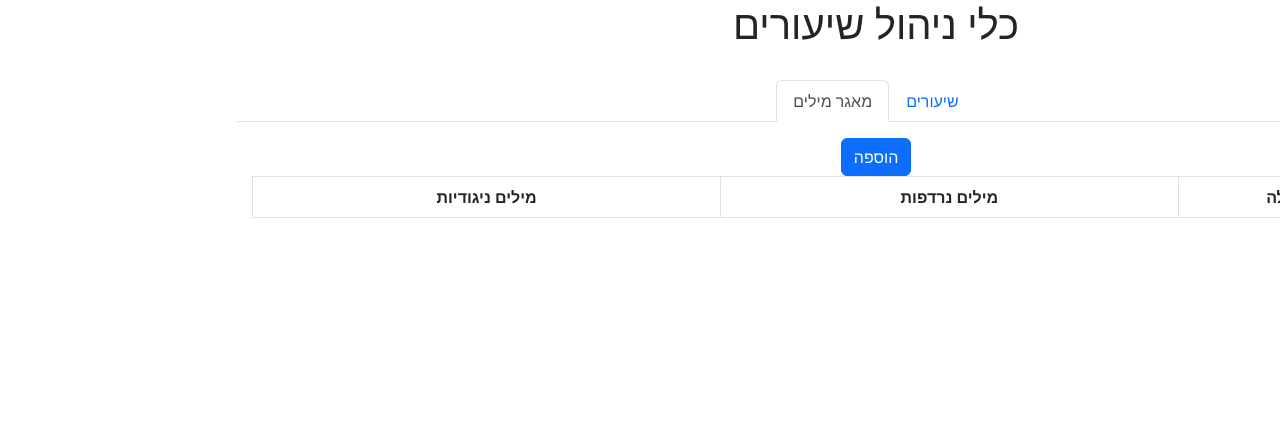
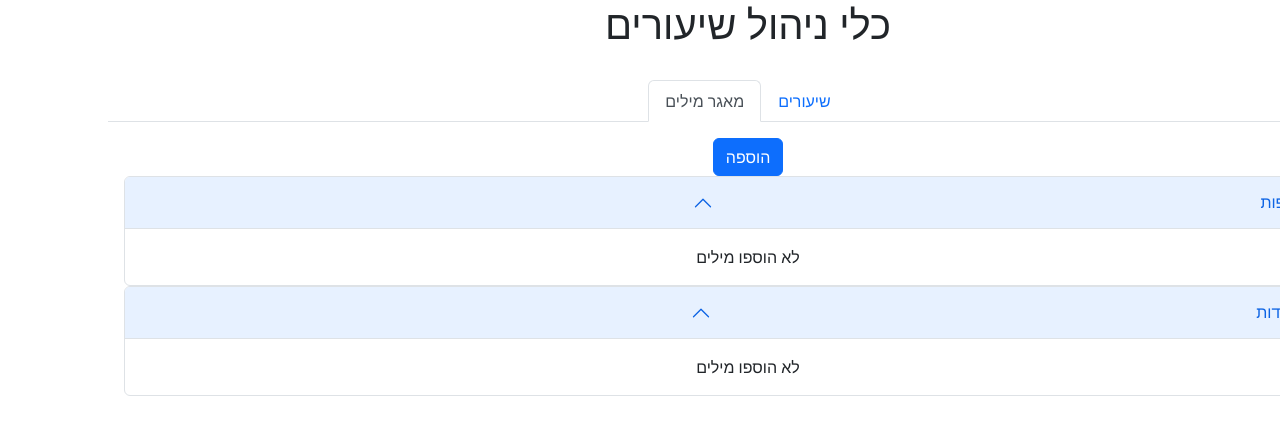
Before and after one commit to DevShai/ad6-lessons-tool, a React (Create React App) app: page / in a window 1280 px wide. Both pictures are taken after a click on the tab "מאגר מילים". Shown: the top 434 px of the page. Built offline with nearby package versions, Linux system fonts and the light colour scheme.

Commit message:
added words list

```diff
--- a/src/components/QuestionsForms/Synonyms.tsx
+++ b/src/components/QuestionsForms/Synonyms.tsx
@@ -27,6 +27,9 @@ export default function QuestionFormSynonyms(props) {
     useEffect(() => {
         questionData.pairs = pairs
         questionData.mode = questionMode
+        pairs.forEach(pair => {
+            pair.type = questionMode
+        });
         setQuestionData({ ...questionData })
     }, [pairs, questionMode])
 
--- a/src/pages/MainPage.tsx
+++ b/src/pages/MainPage.tsx
@@ -1,15 +1,12 @@
-import LessonsList from 'src/components/lessons/LessonsList';
-import NewLessonDialog from 'src/components/lessons/NewLessonDialog';
-import { Button, Container, Form, FormLabel } from 'react-bootstrap';
+import { Container } from 'react-bootstrap';
 import { useState } from 'react';
-import EditLesson from '../components/lessons/EditLesson';
 import 'src/assets/styles/MainPage.css'
 import React from 'react';
 import { useLocalStorage } from 'usehooks-ts';
 import Tab from 'react-bootstrap/Tab';
 import Tabs from 'react-bootstrap/Tabs';
 import LessonsTab from './LessonsTab';
-import { Lesson, QUESTION_TYPES, QuestionDataSynonyms, WordData, WordsPair } from 'src/types/datatypes';
+import { Lesson, QUESTION_TYPES, QuestionDataSynonyms, WordsPair } from 'src/types/datatypes';
 import WordsTab from './WordsTab';
 
 export default function MainPage() {
@@ -49,7 +46,7 @@ export default function MainPage() {
                         setLessonsList={setLessonsList} />
                 </Tab>
                 <Tab title="מאגר מילים" eventKey={"words"}>
-                    <WordsTab words={getAllPairs()}/>
+                    <WordsTab pairs={getAllPairs()}/>
                 </Tab>
 
             </Tabs>
--- a/src/pages/WordsTab.tsx
+++ b/src/pages/WordsTab.tsx
@@ -1,50 +1,78 @@
 import React, { useState } from "react";
-import { Button, Container, Form, Table } from "react-bootstrap";
+import { Accordion, Button, Container, Form, Table } from "react-bootstrap";
 import TextWithAudioField from "src/components/fields/TextWithAudioField";
 import NewWordDialog from "src/components/lessons/NewWordDialog";
-import { Lesson, QUESTION_TYPES, Question, QuestionDataDrawLine, QuestionDataMaleFemale, QuestionDataReadText, WORD_GENDER, WordData } from "src/types/datatypes";
+import { Lesson, QUESTION_TYPES, Question, QuestionDataDrawLine, QuestionDataMaleFemale, QuestionDataReadText, WORD_GENDER, WordData, WordsPair, WordsPairType } from "src/types/datatypes";
 
-const tableBody = function (words: Array<WordData>) {
-    return <tbody>
-        {words.map((value, idx) => <tr>
+const getTable = (pairs: Array<WordsPair>) => {
+    if (pairs.length == 0) {
+        return <span>לא הוספו מילים</span>
+    } else {
+        return <Table striped hover>
+            <thead>
+                <tr>
+                    <th> </th>
+                    <th>מילה 1</th>
+                    <th>מילה 2</th>
+                </tr>
+            </thead>
+            <tbody>
+                {pairs.map((value, idx) =>
+                    <tr key={idx}>
                         <td>
-                {idx}
+                            {idx + 1}
                         </td>
                         <td>
-                <Form.Control type="text" value={value.word.text} />
+                            {value.firstWord.word.text}
                         </td>
                         <td>
-                <Form.Control as="textarea" rows={3} value={""} />
-            </td>
-            <td>
-                <Form.Control as="textarea" rows={3} value={""} />
+                            {value.secondWord.word.text}
                         </td>
                     </tr>)}
             </tbody>
+        </Table>
+    }
 }
 
-export default function WordsTab({ words }) {
+const getOpposites = (list: Array<WordsPair>): Array<WordsPair> => {
+    return list.filter((val: WordsPair) => { return val.type == WordsPairType.OPPOSITE })
+}
 
-    const [wordsList, setWordsList] = useState([]);
+const getSynonyms = (list: Array<WordsPair>): Array<WordsPair> => {
+    return list.filter((val: WordsPair) => { return val.type == WordsPairType.SYNONYM })
+}
+
+interface FieldProps {
+    pairs: Array<WordsPair>
+}
+
+const WordsTab: React.FC<FieldProps> = ({
+    pairs = [],
+}) => {
+
     const [modalVisible, setModalVisible] = useState(false);
 
     return <Container fluid style={{ padding: "1rem" }}>
         <NewWordDialog
-            onHide={() => {setModalVisible(false)}}
+            onHide={() => { setModalVisible(false) }}
             visible={modalVisible} />
         <Button variant="primary" onClick={(e) => setModalVisible(true)}>הוספה</Button>
-        <Table striped bordered hover size="max" style={{ alignSelf: "center" }}>
-            <thead>
-                <tr>
-                    <th >#</th>
-                    <th>מילה</th>
-                    <th>מילים נרדפות</th>
-                    <th>מילים ניגודיות</th>
-
-
-                </tr>
-            </thead>
-            {tableBody(wordsList)}
-        </Table>
+        <Accordion defaultActiveKey={['0']} alwaysOpen>
+            <Accordion.Item eventKey="0">
+                <Accordion.Header>מילים נרדפות</Accordion.Header>
+                <Accordion.Body>
+                    {getTable(getSynonyms(pairs))}
+                </Accordion.Body>
+            </Accordion.Item>
+        </Accordion>
+        <Accordion defaultActiveKey={['0']} alwaysOpen>
+            <Accordion.Item eventKey="0">
+                <Accordion.Header>מילים מנוגדות</Accordion.Header>
+                <Accordion.Body>
+                    {getTable(getOpposites(pairs))}
+                </Accordion.Body>
+            </Accordion.Item>
+        </Accordion>
     </Container>
 }
+export default WordsTab
```
Lines whose indentation alone changed are shown as unchanged.
